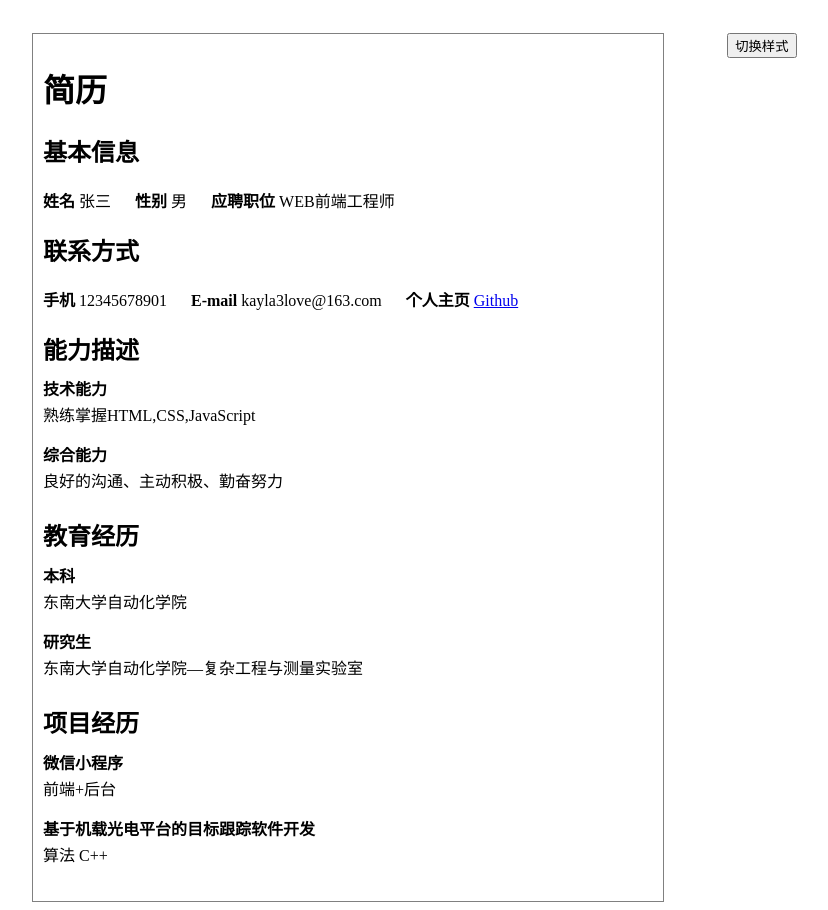
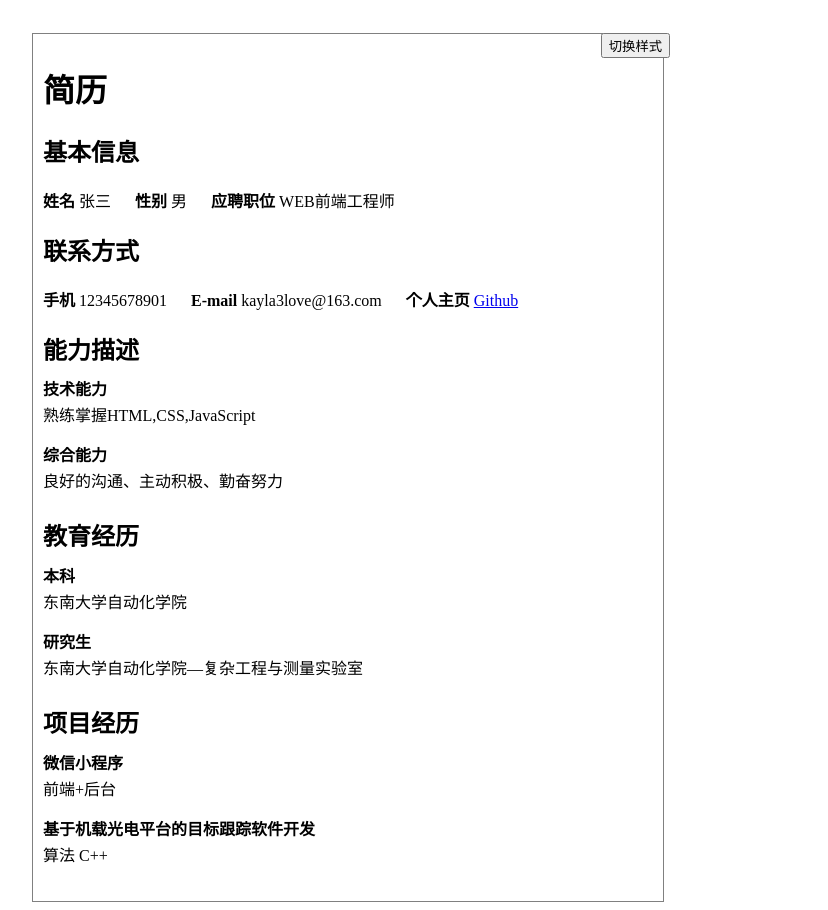
Before and after one commit to kayla3love/baidu_front-end_exercise, a plain HTML site: page resume/resume.html in a window 1280 px wide. Shown: the whole page, without its empty margins (292-1120 px from the left). Drawn offline with Linux system fonts and the light colour scheme.

Commit message:
3 types of resumes

```diff
--- a/resume/style/style_1.css
+++ b/resume/style/style_1.css
@@ -7,7 +7,7 @@
 #changeModeButton{
     position: relative;
     top: 25px;
-    left: 80%;
+    left: 70%;
 }
 p.inner_module{
     display: inline;
```
